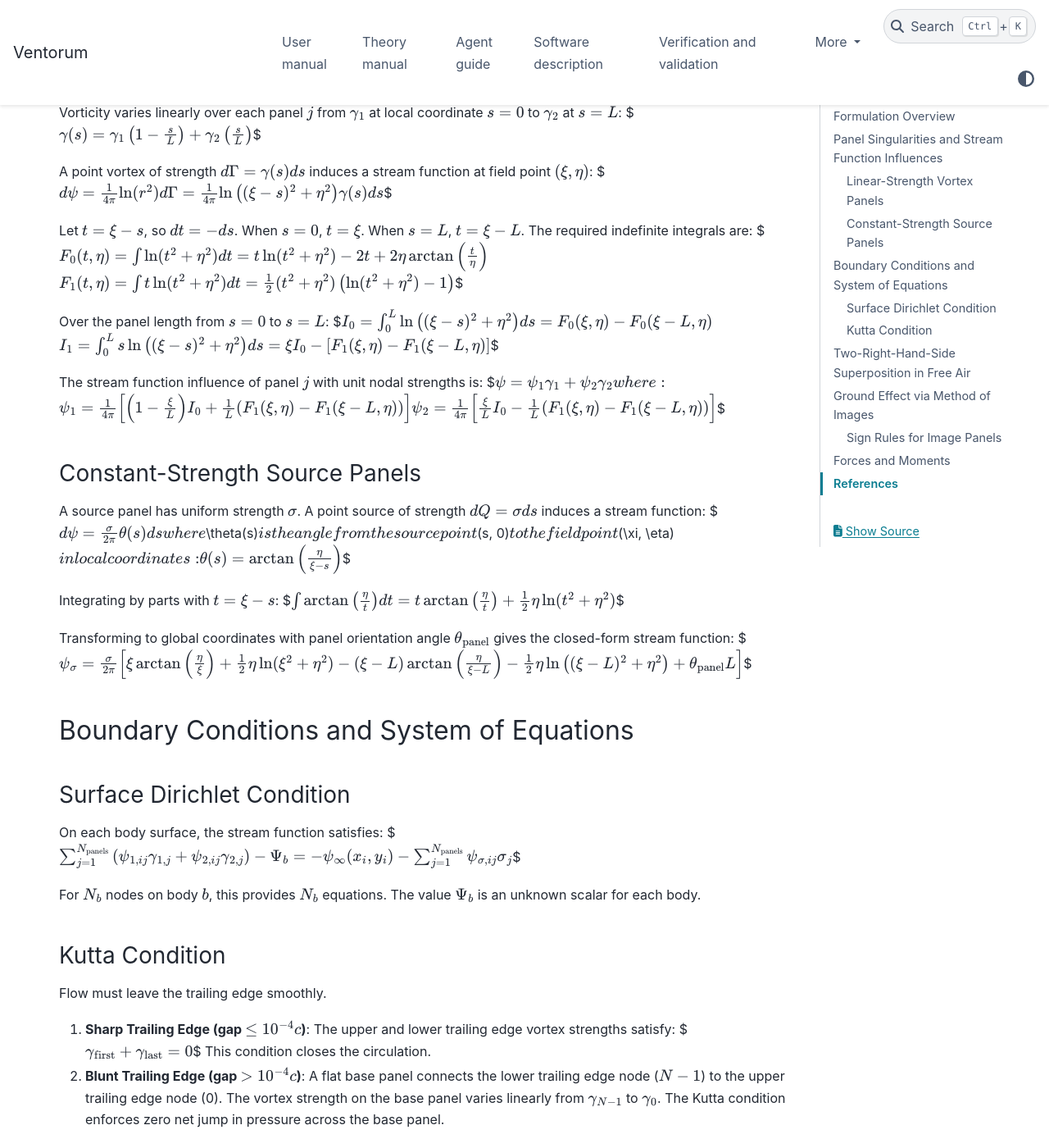
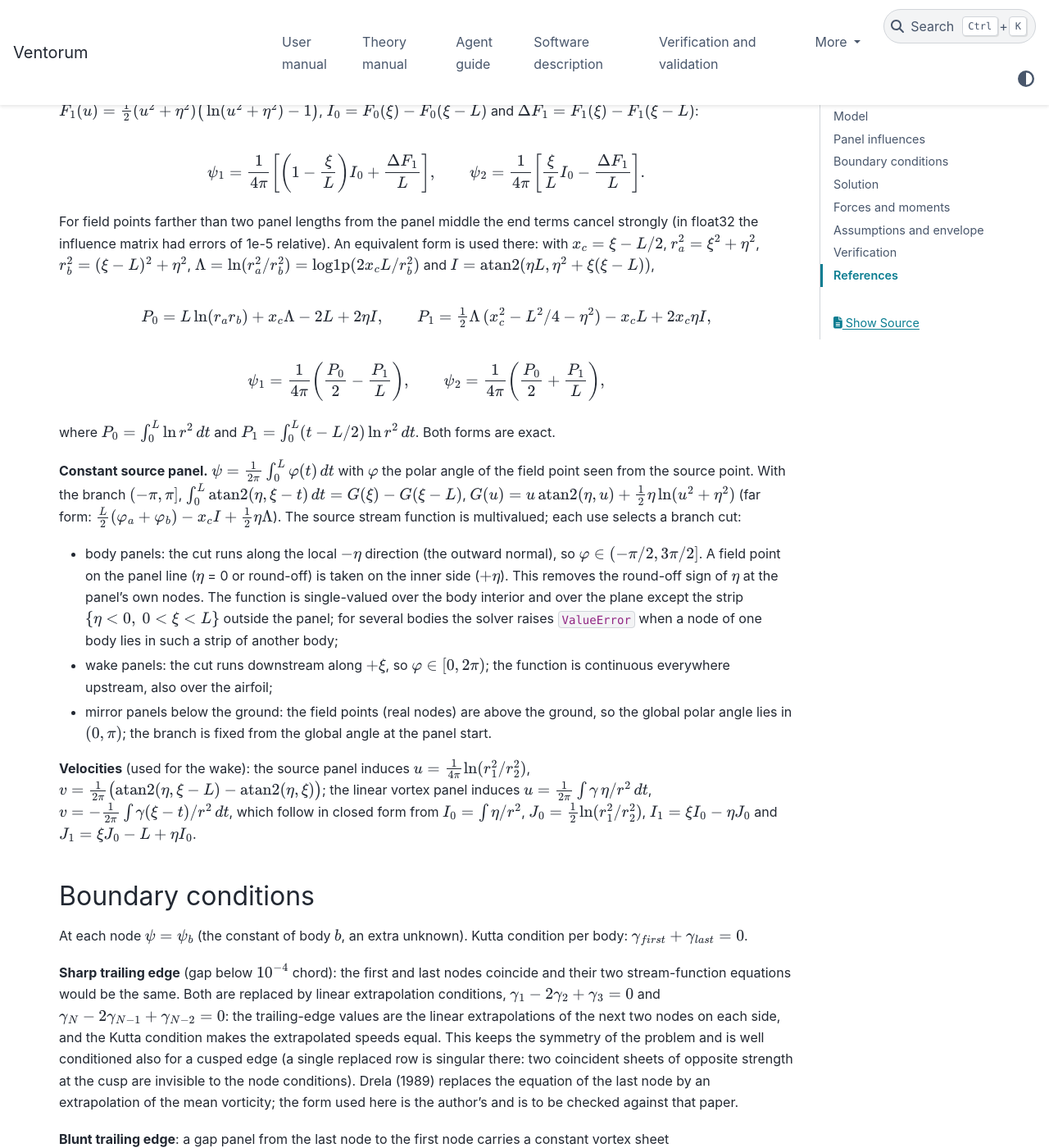
Before and after one commit to manrd/Ventorum, a Sphinx documentation site: the page built from docs/theory/panel2d.md, in a window 1280 px wide and 1400 px high, scrolled down 814 px. Shown: the whole window at 82% size. Built offline with Sphinx 7.4.7 and the PyData theme 0.15.4, drawn with Linux system fonts in a browser that asks for light colours; some of the changed text lies outside the part shown.

Commit message:
Bind the loop variables of the inviscid influence tests and update the panel theory page
The quadrature checks of the closed-form influences used lambdas that
read the loop variables (ruff B023). A helper function now checks one
field point, so each lambda binds its own values. The theory page of
the inviscid panel method now describes the code: the far-field forms,
the branch cuts of the source stream function, the two extrapolation
rows of a sharp trailing edge, the gap panel of a blunt trailing edge,
the exact pressure integral and the verification.

Co-Authored-By: Claude Opus 5.5 <noreply@anthropic.com>

````diff
--- a/docs/theory/panel2d.md
+++ b/docs/theory/panel2d.md
@@ -2,150 +2,89 @@
 orphan: true
 ---
 
-# 2D Inviscid Panel Solver with Ground Effect
+# 2D inviscid panel solver with ground effect (Ventorum-2D)
 
-This document describes the mathematical formulation of the two-dimensional inviscid panel solver in Ventorum (`ventorum.panel2d`).
+## Model
 
-## Formulation Overview
+The solver (`ventorum/panel2d/solver.py`, influences in `ventorum/panel2d/influence.py`) computes incompressible, inviscid, irrotational flow about one or more bodies in Selig order (counterclockwise), in free air or above flat ground. Sources: Katz and Plotkin (2001), chapters 10 and 11 (panel singularities, stream-function formulation) and section 6.6 (images); Drela (1989), the paper only.
 
-The solver uses a Dirichlet boundary condition on the stream function $\psi$.
-The fluid is incompressible, inviscid, and irrotational.
-The velocity vector $(u, v)$ relates to the stream function by:
-$$u = \frac{\partial \psi}{\partial y}, \quad v = -\frac{\partial \psi}{\partial x}$$
+The stream function is the sum of the free stream, linear-strength vortex panels with node values $\gamma_j$ and constant-strength source panels with prescribed strengths $\sigma_k$:
 
-The total stream function $\psi$ is the superposition of the free stream, vortex panels, and source panels:
-$$\psi(x, y) = \psi_\infty(x, y) + \psi_\gamma(x, y) + \psi_\sigma(x, y)$$
+```{math}
+\psi = \psi_\infty + \sum_j \gamma_j\,\psi^{(\gamma)}_j + \sum_k \sigma_k\,\psi^{(\sigma)}_k,
+\qquad \psi_\infty = y\cos\alpha - x\sin\alpha \;\;\text{(free air)}, \quad \psi_\infty = y \;\;\text{(ground effect)}.
+```
 
-In free air, with angle of attack $\alpha$, the free-stream stream function is:
-$$\psi_\infty(x, y) = V_\infty (y \cos\alpha - x \sin\alpha)$$
+Velocities follow from $u = \partial\psi/\partial y$, $v = -\partial\psi/\partial x$. All values are over the free-stream speed.
 
-The Dirichlet boundary condition enforces that the surface of each lifting body forms a streamline:
-$$\psi(x_i, y_i) = \Psi_b$$
-where $(x_i, y_i)$ are collocation points at the surface nodes of body $b$, and $\Psi_b$ is an unknown constant stream function value for that body.
+## Panel influences
 
-## Panel Singularities and Stream Function Influences
+Local panel frame: $\xi$ along the panel from its start point, $\eta$ along the left normal (for a body in Selig order the left normal points into the body), panel length $L$.
 
-The body contour is discretized into $M$ flat panels connected by $N$ nodes.
-Node coordinates are ordered in Selig convention (from the upper trailing edge, forward around the leading edge, to the lower trailing edge).
+**Linear vortex panel.** With $\gamma(t) = \gamma_1(1 - t/L) + \gamma_2\,t/L$ and $\psi = \frac{1}{4\pi}\int_0^L \gamma(t)\ln\big((\xi - t)^2 + \eta^2\big)\,dt$ (positive $\gamma$ turns clockwise). With the antiderivatives $F_0(u) = u\ln(u^2 + \eta^2) - 2u + 2\eta\arctan(u/\eta)$ and $F_1(u) = \tfrac12(u^2 + \eta^2)\big(\ln(u^2 + \eta^2) - 1\big)$, $I_0 = F_0(\xi) - F_0(\xi - L)$ and $\Delta F_1 = F_1(\xi) - F_1(\xi - L)$:
 
-### Linear-Strength Vortex Panels
+```{math}
+\psi_1 = \frac{1}{4\pi}\left[\left(1 - \frac{\xi}{L}\right) I_0 + \frac{\Delta F_1}{L}\right], \qquad
+\psi_2 = \frac{1}{4\pi}\left[\frac{\xi}{L} I_0 - \frac{\Delta F_1}{L}\right].
+```
 
-Vorticity varies linearly over each panel $j$ from $\gamma_1$ at local coordinate $s = 0$ to $\gamma_2$ at $s = L$:
-$$\gamma(s) = \gamma_1 \left(1 - \frac{s}{L}\right) + \gamma_2 \left(\frac{s}{L}\right)$$
+For field points farther than two panel lengths from the panel middle the end terms cancel strongly (in float32 the influence matrix had errors of 1e-5 relative). An equivalent form is used there: with $x_c = \xi - L/2$, $r_a^2 = \xi^2 + \eta^2$, $r_b^2 = (\xi - L)^2 + \eta^2$, $\Lambda = \ln(r_a^2/r_b^2) = \mathrm{log1p}(2 x_c L/r_b^2)$ and $I = \mathrm{atan2}(\eta L, \eta^2 + \xi(\xi - L))$,
 
-A point vortex of strength $d\Gamma = \gamma(s) ds$ induces a stream function at field point $(\xi, \eta)$:
-$$d\psi = \frac{1}{4\pi} \ln(r^2) d\Gamma = \frac{1}{4\pi} \ln\left((\xi - s)^2 + \eta^2\right) \gamma(s) ds$$
+```{math}
+P_0 = L\ln(r_a r_b) + x_c\Lambda - 2L + 2\eta I, \qquad
+P_1 = \tfrac12\Lambda\,(x_c^2 - L^2/4 - \eta^2) - x_c L + 2 x_c \eta I,
+```
 
-Let $t = \xi - s$, so $dt = -ds$.
-When $s = 0$, $t = \xi$.
-When $s = L$, $t = \xi - L$.
-The required indefinite integrals are:
-$$F_0(t, \eta) = \int \ln(t^2 + \eta^2) dt = t \ln(t^2 + \eta^2) - 2t + 2\eta \arctan\left(\frac{t}{\eta}\right)$$
-$$F_1(t, \eta) = \int t \ln(t^2 + \eta^2) dt = \frac{1}{2}(t^2 + \eta^2) \left(\ln(t^2 + \eta^2) - 1\right)$$
+```{math}
+\psi_1 = \frac{1}{4\pi}\left(\frac{P_0}{2} - \frac{P_1}{L}\right), \qquad \psi_2 = \frac{1}{4\pi}\left(\frac{P_0}{2} + \frac{P_1}{L}\right),
+```
 
-Over the panel length from $s = 0$ to $s = L$:
-$$I_0 = \int_0^L \ln\left((\xi - s)^2 + \eta^2\right) ds = F_0(\xi, \eta) - F_0(\xi - L, \eta)$$
-$$I_1 = \int_0^L s \ln\left((\xi - s)^2 + \eta^2\right) ds = \xi I_0 - \left[F_1(\xi, \eta) - F_1(\xi - L, \eta)\right]$$
+where $P_0 = \int_0^L \ln r^2\,dt$ and $P_1 = \int_0^L (t - L/2)\ln r^2\,dt$. Both forms are exact.
 
-The stream function influence of panel $j$ with unit nodal strengths is:
-$$\psi = \psi_1 \gamma_1 + \psi_2 \gamma_2$$
-where:
-$$\psi_1 = \frac{1}{4\pi} \left[ \left(1 - \frac{\xi}{L}\right) I_0 + \frac{1}{L} \left(F_1(\xi, \eta) - F_1(\xi - L, \eta)\right) \right]$$
-$$\psi_2 = \frac{1}{4\pi} \left[ \frac{\xi}{L} I_0 - \frac{1}{L} \left(F_1(\xi, \eta) - F_1(\xi - L, \eta)\right) \right]$$
+**Constant source panel.** $\psi = \frac{1}{2\pi}\int_0^L \varphi(t)\,dt$ with $\varphi$ the polar angle of the field point seen from the source point. With the branch $(-\pi, \pi]$, $\int_0^L \mathrm{atan2}(\eta, \xi - t)\,dt = G(\xi) - G(\xi - L)$, $G(u) = u\,\mathrm{atan2}(\eta, u) + \tfrac12\eta\ln(u^2 + \eta^2)$ (far form: $\tfrac{L}{2}(\varphi_a + \varphi_b) - x_c I + \tfrac12\eta\Lambda$). The source stream function is multivalued; each use selects a branch cut:
 
-### Constant-Strength Source Panels
+- body panels: the cut runs along the local $-\eta$ direction (the outward normal), so $\varphi \in (-\pi/2, 3\pi/2]$. A field point on the panel line ($\eta$ = 0 or round-off) is taken on the inner side ($+\eta$). This removes the round-off sign of $\eta$ at the panel's own nodes. The function is single-valued over the body interior and over the plane except the strip $\{\eta < 0,\ 0 < \xi < L\}$ outside the panel; for several bodies the solver raises `ValueError` when a node of one body lies in such a strip of another body;
+- wake panels: the cut runs downstream along $+\xi$, so $\varphi \in [0, 2\pi)$; the function is continuous everywhere upstream, also over the airfoil;
+- mirror panels below the ground: the field points (real nodes) are above the ground, so the global polar angle lies in $(0, \pi)$; the branch is fixed from the global angle at the panel start.
 
-A source panel has uniform strength $\sigma$.
-A point source of strength $dQ = \sigma ds$ induces a stream function:
-$$d\psi = \frac{\sigma}{2\pi} \theta(s) ds$$
-where $\theta(s)$ is the angle from the source point $(s, 0)$ to the field point $(\xi, \eta)$ in local coordinates:
-$$\theta(s) = \arctan\left(\frac{\eta}{\xi - s}\right)$$
+**Velocities** (used for the wake): the source panel induces $u = \frac{1}{4\pi}\ln(r_1^2/r_2^2)$, $v = \frac{1}{2\pi}\big(\mathrm{atan2}(\eta, \xi - L) - \mathrm{atan2}(\eta, \xi)\big)$; the linear vortex panel induces $u = \frac{1}{2\pi}\int\gamma\,\eta/r^2\,dt$, $v = -\frac{1}{2\pi}\int\gamma(\xi - t)/r^2\,dt$, which follow in closed form from $I_0 = \int \eta/r^2$, $J_0 = \tfrac12\ln(r_1^2/r_2^2)$, $I_1 = \xi I_0 - \eta J_0$ and $J_1 = \xi J_0 - L + \eta I_0$.
 
-Integrating by parts with $t = \xi - s$:
-$$\int \arctan\left(\frac{\eta}{t}\right) dt = t \arctan\left(\frac{\eta}{t}\right) + \frac{1}{2}\eta \ln(t^2 + \eta^2)$$
+## Boundary conditions
 
-Transforming to global coordinates with panel orientation angle $\theta_{\text{panel}}$ gives the closed-form stream function:
-$$\psi_\sigma = \frac{\sigma}{2\pi} \left[ \xi \arctan\left(\frac{\eta}{\xi}\right) + \frac{1}{2}\eta \ln(\xi^2 + \eta^2) - (\xi - L) \arctan\left(\frac{\eta}{\xi - L}\right) - \frac{1}{2}\eta \ln\left((\xi - L)^2 + \eta^2\right) + \theta_{\text{panel}} L \right]$$
+At each node $\psi = \psi_b$ (the constant of body $b$, an extra unknown). Kutta condition per body: $\gamma_{first} + \gamma_{last} = 0$.
 
-## Boundary Conditions and System of Equations
+**Sharp trailing edge** (gap below $10^{-4}$ chord): the first and last nodes coincide and their two stream-function equations would be the same. Both are replaced by linear extrapolation conditions, $\gamma_1 - 2\gamma_2 + \gamma_3 = 0$ and $\gamma_N - 2\gamma_{N-1} + \gamma_{N-2} = 0$: the trailing-edge values are the linear extrapolations of the next two nodes on each side, and the Kutta condition makes the extrapolated speeds equal. This keeps the symmetry of the problem and is well conditioned also for a cusped edge (a single replaced row is singular there: two coincident sheets of opposite strength at the cusp are invisible to the node conditions). Drela (1989) replaces the equation of the last node by an extrapolation of the mean vorticity; the form used here is the author's and is to be checked against that paper.
 
-### Surface Dirichlet Condition
+**Blunt trailing edge**: a gap panel from the last node to the first node carries a constant vortex sheet $\gamma_{TE} = -\tfrac12(\gamma_{first} - \gamma_{last})(\hat s\cdot\hat t)$ and a constant source sheet $\sigma_{TE} = \tfrac12(\gamma_{first} - \gamma_{last})(\hat t\cdot\hat n_{out})$, where $\hat s$ is the unit vector along the gap panel, $\hat t$ the trailing-edge bisector and $\hat n_{out}$ the outer normal of the gap panel (Drela 1989; the signs follow from the jump conditions of this convention: the flow leaves the gap with the trailing-edge speed along the bisector). The gap panel is not a wall: it is not in the pressure integral.
 
-On each body surface, the stream function satisfies:
-$$\sum_{j=1}^{N_{\text{panels}}} \left( \psi_{1, ij} \gamma_{1, j} + \psi_{2, ij} \gamma_{2, j} \right) - \Psi_b = -\psi_\infty(x_i, y_i) - \sum_{j=1}^{N_{\text{panels}}} \psi_{\sigma, ij} \sigma_j$$
+## Solution
 
-For $N_b$ nodes on body $b$, this provides $N_b$ equations.
-The value $\Psi_b$ is an unknown scalar for each body.
+Free air: the matrix does not depend on $\alpha$; it is factorized once (LU) and two right-hand sides (free stream along $x$ and $y$) are superposed. Source strengths add right-hand-side columns only; zero sources reproduce the inviscid result bit for bit.
 
-### Kutta Condition
+Ground effect (flat ground $y = 0$): each body has a mirror image with opposite vortex strength and equal source strength. The angle of attack rotates the geometry clockwise about the pivot (default the quarter chord of body 0); the free stream is along $+x$; `height_reference="pivot"` places the pivot at the height, `"trailing_edge"` the lowest trailing-edge point. Geometry under or touching the ground raises `ValueError`. Each angle has its own matrix; the torch backend builds and solves them as a batch.
 
-Flow must leave the trailing edge smoothly.
+## Forces and moments
 
-1. **Sharp Trailing Edge (gap $\le 10^{-4} c$)**:
-The upper and lower trailing edge vortex strengths satisfy:
-$$\gamma_{\text{first}} + \gamma_{\text{last}} = 0$$
-This condition closes the circulation.
+$C_l$ from the total circulation (Kutta-Joukowski), including the gap-panel vortex. Pressure forces: $C_p = 1 - \gamma^2$, integrated exactly over each wall panel for $\gamma$ linear on the panel (panel mean $1 - (\gamma_1^2 + \gamma_1\gamma_2 + \gamma_2^2)/3$). $C_m$ about $x_{ref}$ in the body-0 frame before rotation, nose up positive.
 
-2. **Blunt Trailing Edge (gap $> 10^{-4} c$)**:
-A flat base panel connects the lower trailing edge node ($N-1$) to the upper trailing edge node (0).
-The vortex strength on the base panel varies linearly from $\gamma_{N-1}$ to $\gamma_0$.
-The Kutta condition enforces zero net jump in pressure across the base panel.
+## Assumptions and envelope
 
-## Two-Right-Hand-Side Superposition in Free Air
+Potential flow; the Kutta condition fixes the circulation. Ground effect is the inviscid image (moving-ground equivalent). Sources on several bodies need the strip condition above.
 
-In free air, the geometric influence matrix does not depend on the angle of attack $\alpha$.
-The solver factorizes the matrix once with LU decomposition.
-It solves two fundamental right-hand sides:
-1. Unit free stream along $x$: $\psi_{\infty, x} = y$
-2. Unit free stream along $y$: $\psi_{\infty, y} = -x$
+## Verification
 
-For any list of angles of attack, the solution vector is obtained by linear superposition:
-$$\mathbf{x}(\alpha) = \cos\alpha \, \mathbf{x}_x + \sin\alpha \, \mathbf{x}_y + \mathbf{x}_\sigma$$
-Prescribed source strengths $\sigma$ enter as an additional right-hand side term without re-factorizing the matrix.
+`tests/test_panel2d.py`, `tests/test_karman_trefftz.py`:
 
-## Ground Effect via Method of Images
-
-Ground effect simulates flow over an infinite flat wall at $y = 0$.
-The method of images places an inverted mirror geometry at $(x, -y)$ below the ground plane.
-
-### Sign Rules for Image Panels
-
-1. **Vortex image panel**:
-A vortex of strength $\gamma$ at $(x, y)$ induces vertical velocity $u_y \sim \gamma (x - x_0) / r^2$.
-To cancel the normal velocity at the ground plane ($y = 0$), the image panel at $(x, -y)$ must have opposite vorticity:
-$$\gamma_{\text{image}} = -\gamma_{\text{real}}$$
-Because vorticity changes sign, its stream function influence subtracts:
-$$A_{\text{vortex}}^{\text{GE}} = A_{\text{vortex}}^{\text{real}} - A_{\text{vortex}}^{\text{image}}$$
-
-2. **Source image panel**:
-A source of strength $\sigma$ at $(x, y)$ induces normal velocity away from the wall.
-To cancel the normal velocity across the ground plane, the image panel must have equal source strength:
-$$\sigma_{\text{image}} = +\sigma_{\text{real}}$$
-Its stream function influence adds:
-$$A_{\text{source}}^{\text{GE}} = A_{\text{source}}^{\text{real}} + A_{\text{source}}^{\text{image}}$$
-
-In ground effect, the angle of attack rotates the physical body about a pivot point (default quarter chord) and positions it at height $h$.
-The free stream remains parallel to the ground along $+x$.
-Matrices for ground effect are assembled and solved in batches.
-
-## Forces and Moments
-
-1. **Circulation Lift (Kutta-Joukowski)**:
-The circulation of each body is computed by integrating vorticity around its perimeter:
-$$\Gamma = \oint \gamma(s) ds = \sum_{j=1}^{M} \frac{1}{2}(\gamma_{1, j} + \gamma_{2, j}) L_j$$
-The lift coefficient is:
-$$C_l = \frac{2\Gamma}{V_\infty c_{\text{ref}}}$$
-
-2. **Surface Pressure Coefficient**:
-From the Bernoulli equation, the surface tangential velocity is $u_e = \gamma$ (non-dimensionalized by $V_\infty$).
-The pressure coefficient at each node is:
-$$C_p = 1 - \left(\frac{u_e}{V_\infty}\right)^2 = 1 - \gamma^2$$
-
-3. **Pressure Integration**:
-Integrating $C_p$ along panel normal vectors gives normal force $C_n$, axial force $C_a$, and pitching moment $C_m$ about reference point $(x_{\text{ref}}, y_{\text{ref}})$.
+- closed-form stream-function and velocity influences against composite Gauss quadrature (break points at $t = \xi$), 0.1 to 5 panel lengths away, 1e-10 relative; image source influences likewise;
+- Karman-Trefftz airfoil (10 deg trailing edge): $C_l$ within 0.5 % of exact at 200 panels, $C_l$ and $C_{l,pressure}$ within 1 %, $|C_{d,pressure}| < 10^{-3}$; the largest $C_p$ error over all nodes except the trailing-edge node decreases from 100 to 200 to 400 panels with an observed order of at least 1 (at a sharp edge of angle $\tau$ the exact speed is zero but rises as $r^{\tau/(2\pi - \tau)}$, here $r^{0.029}$, so no node value converges to it);
+- symmetric Joukowski section at $\alpha = 0$: $|C_l| < 10^{-10}$; superposition equals a direct solve to 1e-12;
+- prescribed sources against an independent dense assembly by quadrature (written in the test), in free air and in ground effect, sharp and blunt sections, 1e-10; a uniform source sheet on a circle leaves the surface speed unchanged;
+- ground effect against an explicit mirror body (1e-10), $h/c$ = 1000 against free air (1e-4), suction near the ground, geometry under the ground;
+- two sections 20 chords apart; sources with a body in the outer strip of another body raise `ValueError`;
+- torch float64 equals numpy to 1e-10; float32 within 1e-4 on $C_l$ (CPU, and CUDA marked gpu).
 
 ## References
 
-1. J. Katz and A. Plotkin, *Low-Speed Aerodynamics*, 2nd ed., Cambridge University Press, 2001, chapter 11.
-2. M. Drela, "XFOIL: An Analysis and Design System for Low Reynolds Number Airfoils", *Lecture Notes in Engineering*, Vol. 54, Springer, 1989, pp. 1-12.
-3. L. M. Milne-Thomson, *Theoretical Aerodynamics*, 4th ed., Dover Publications, 1958.
+- J. Katz and A. Plotkin, Low-Speed Aerodynamics, 2nd ed., Cambridge University Press, 2001.
+- M. Drela, "XFOIL: An analysis and design system for low Reynolds number airfoils", in Low Reynolds Number Aerodynamics, Lecture Notes in Engineering 54, Springer, 1989, pp. 1-12.
+- L. M. Milne-Thomson, Theoretical Aerodynamics, 4th ed., Macmillan, 1958 (Karman-Trefftz reference).
````
Also changed, not shown: 1 other file.
